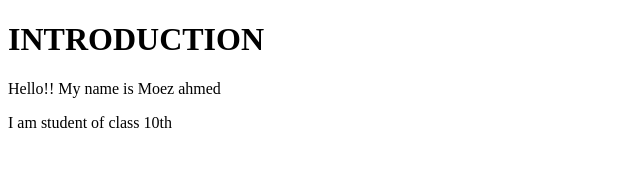
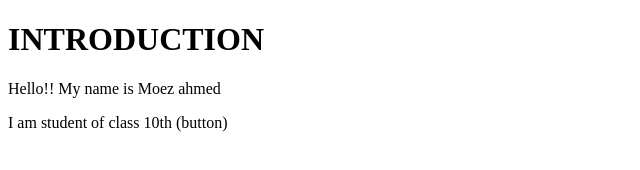
Before and after one commit to moezadnan/coding-with-moez, a plain HTML site: page index.html in a window 1280 px wide. Shown: the full height of the page, 0-640 px from the left. Drawn offline with Linux system fonts and the light colour scheme.

```diff
--- a/index.html
+++ b/index.html
@@ -8,5 +8,5 @@
 <body>
     <h1>INTRODUCTION</h1>
     <p>Hello!!  My name is Moez ahmed </p>
-    <p>I am student of class 10th  </p>
+    <p>I am student of class 10th (button) </p>
 </body>
```
